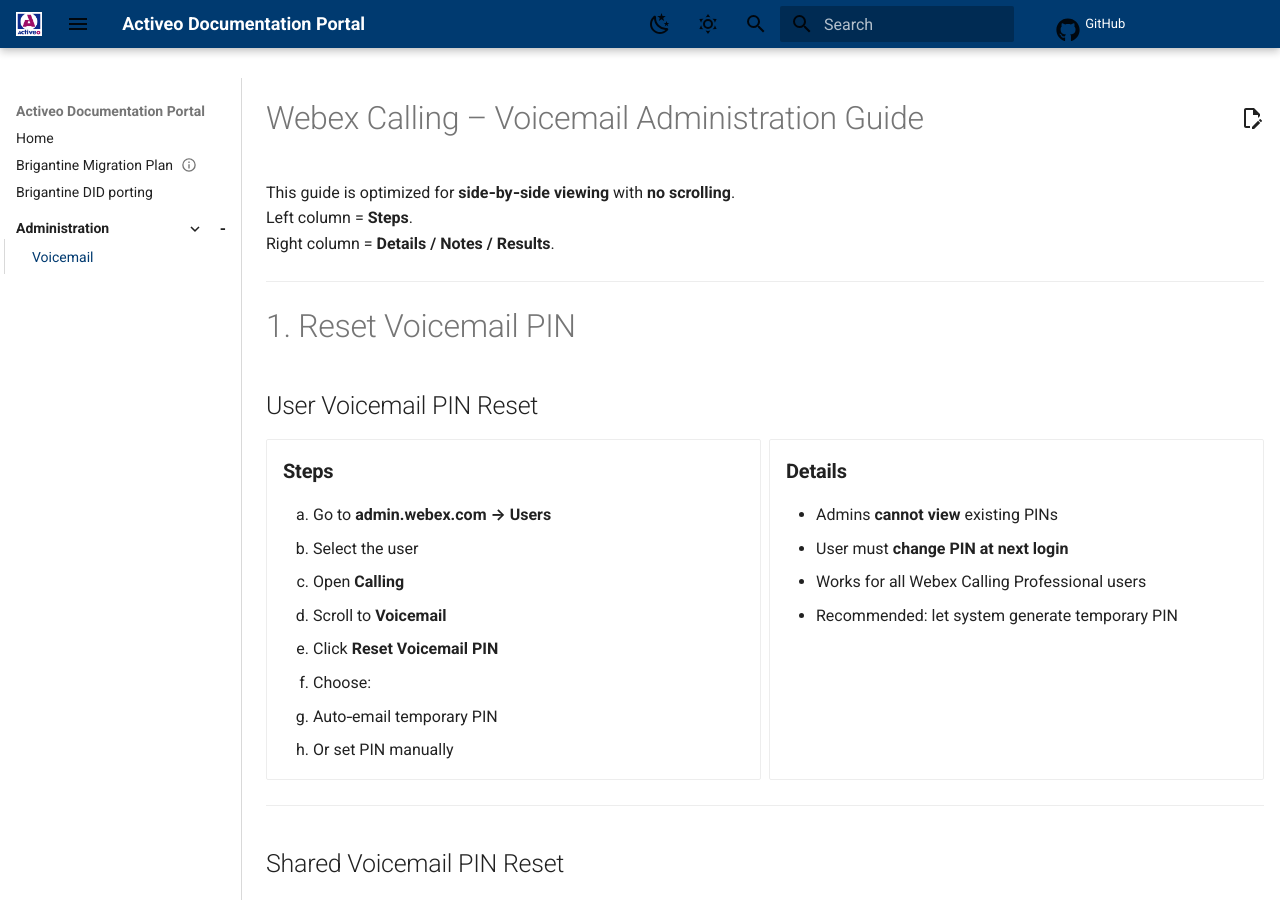
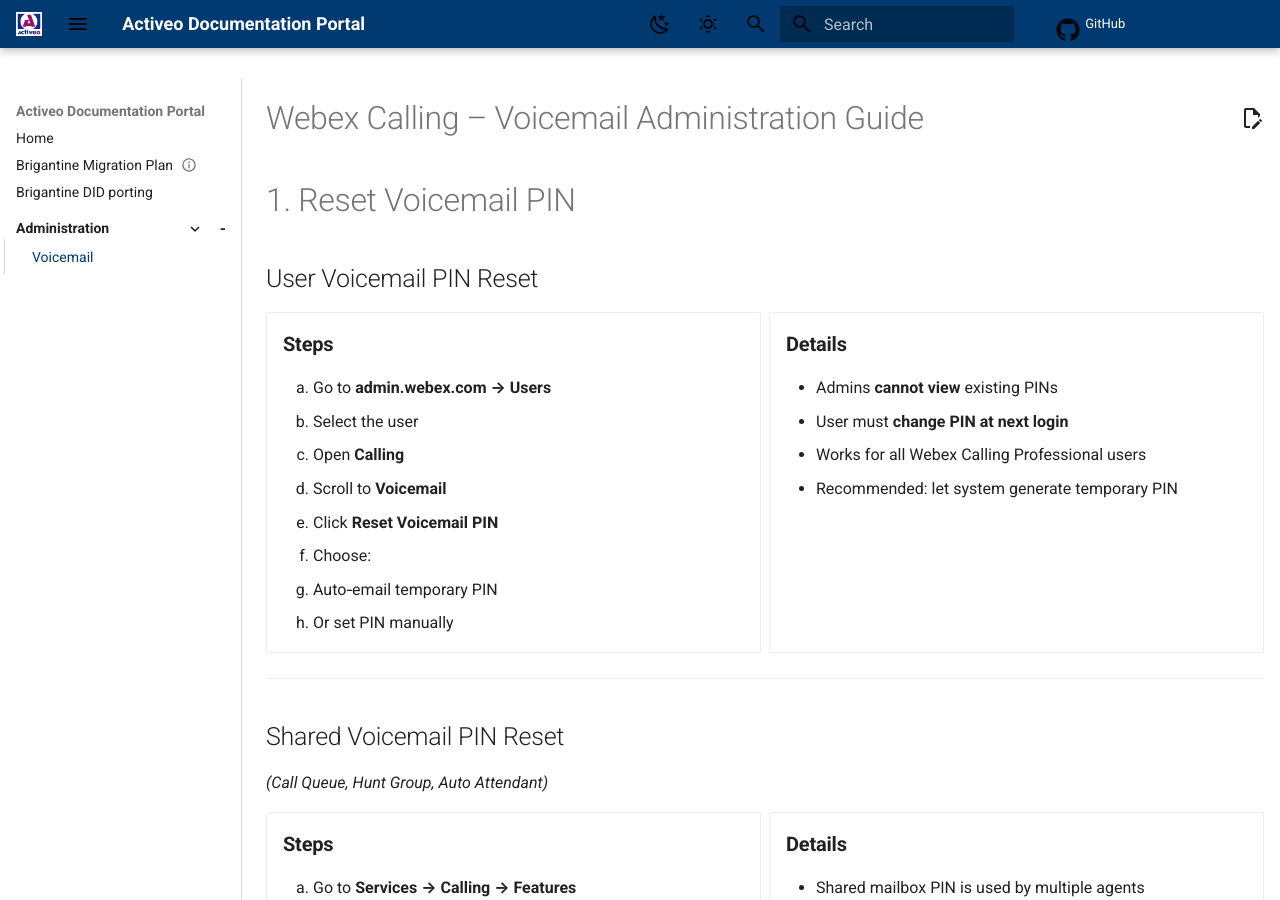
Before and after one commit to kvaksin/mkdocsdemo, an MkDocs documentation site: the page built from docs/admingiudes/voicemail.md, in a window 1280 px wide and 900 px high. Built offline with MkDocs 1.6.1 and Material for MkDocs 9.7.7, drawn with Linux system fonts in a browser that asks for light colours; comment, search, counter and statistics services are not loaded.

Commit message:
Update voicemail.md by removing layout instructions
Removed introductory notes about document layout.

```diff
--- a/docs/admingiudes/voicemail.md
+++ b/docs/admingiudes/voicemail.md
@@ -13,12 +13,6 @@
 
 
 # Webex Calling – Voicemail Administration Guide
-
-This guide is optimized for **side‑by‑side viewing** with **no scrolling**.
-Left column = **Steps**.
-Right column = **Details / Notes / Results**.
-
----
 
 # 1. Reset Voicemail PIN
 
```
